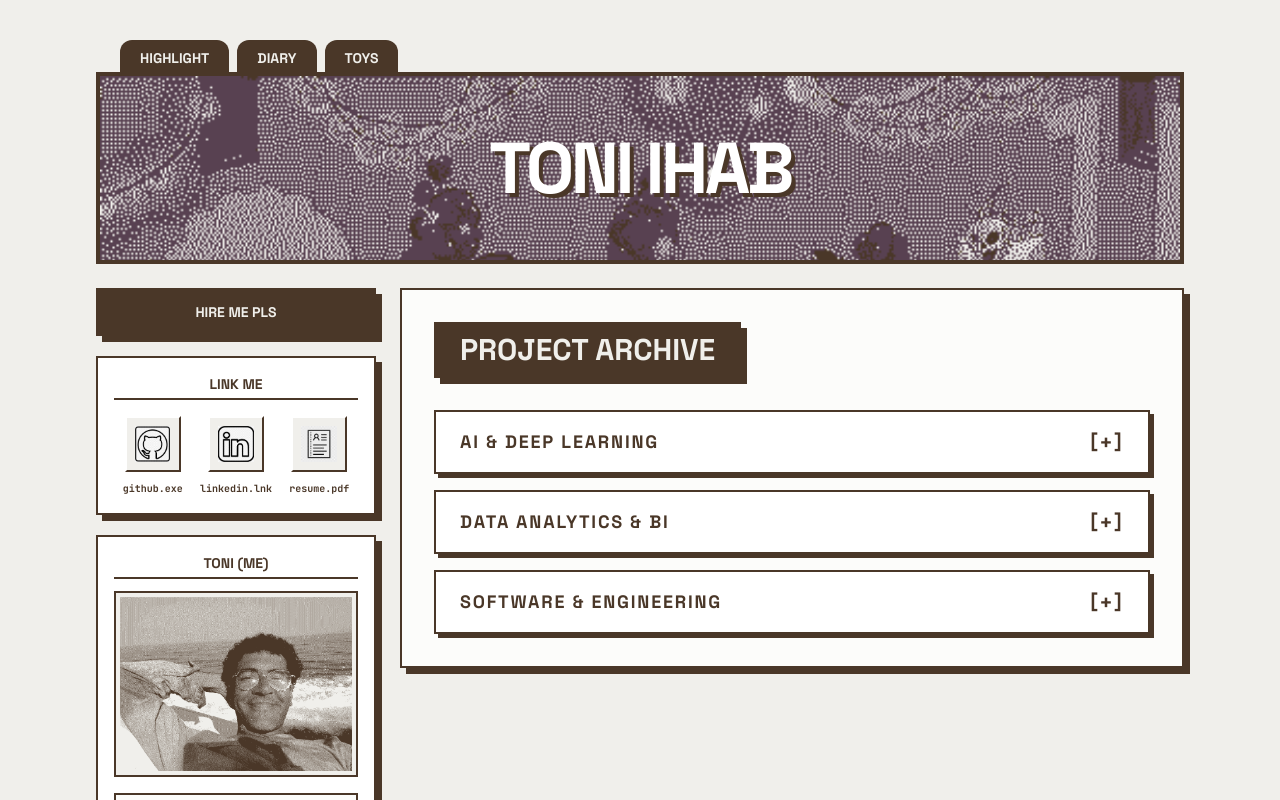
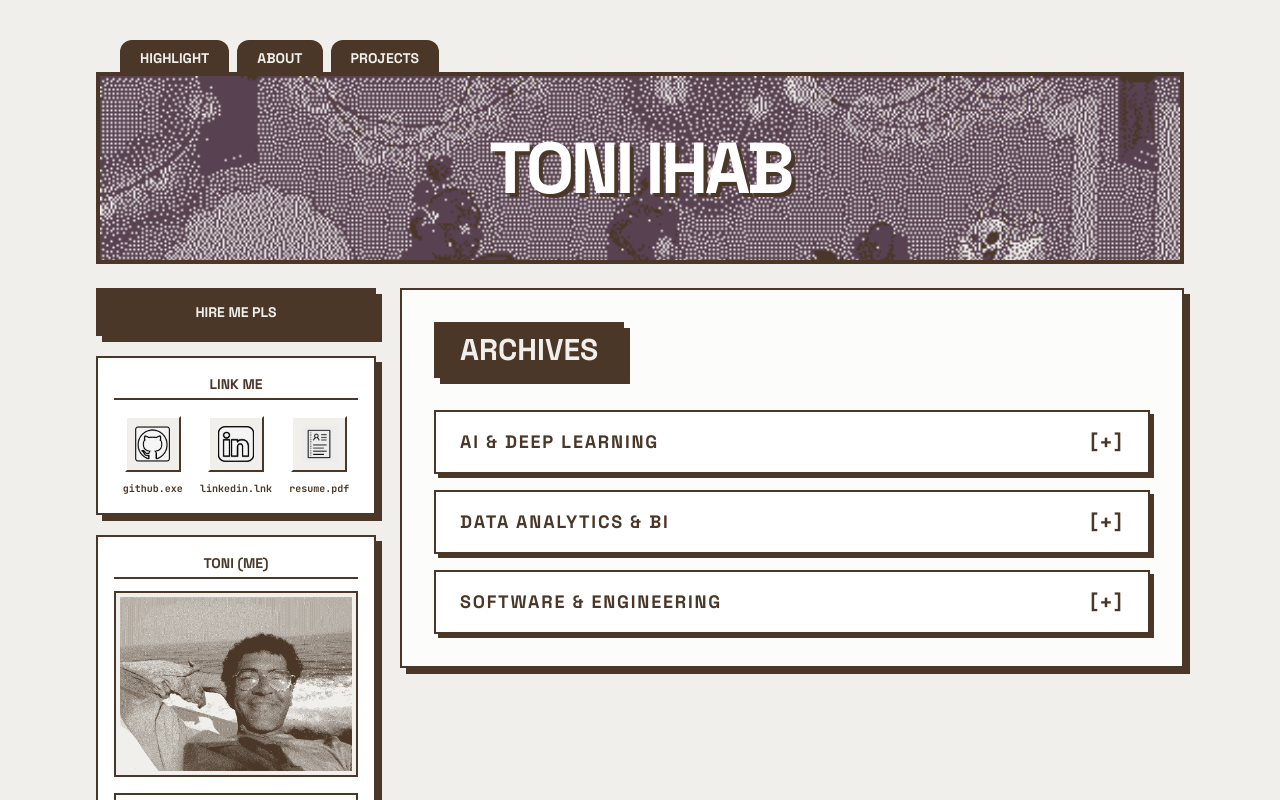
Before and after one commit to tokihab/portfolio, a Next.js app: page /projects in a window 1280 px wide. Shown: the top 800 px of the page. Built offline with nearby package versions, Linux system fonts and the light colour scheme.

Commit message:
feedback fixes

```diff
--- a/app/layout.tsx
+++ b/app/layout.tsx
@@ -42,11 +42,11 @@ export default function RootLayout({ children }: { children: React.ReactNode })
         <div className="sticky top-0 z-50 bg-beige w-full pt-4 md:pt-8 pb-6">
           <div className="max-w-6xl mx-auto flex flex-col px-4 md:px-8">
 
-            {/* HABBO FOLDER TABS */}
+            {/* HABBO FOLDER TABS - Renamed for clarity */}
             <nav className="flex flex-wrap items-end px-6 gap-2 relative z-10 -mb-1">
-              <Link href="/" className="px-5 pt-2 pb-2 mt-2 hover:mt-0 hover:pt-4 bg-dark text-beige rounded-t-xl font-space font-bold uppercase text-xs md:text-sm transition-all">highlight</Link>
-              <Link href="/about" className="px-5 pt-2 pb-2 mt-2 hover:mt-0 hover:pt-4 bg-dark text-beige rounded-t-xl font-space font-bold uppercase text-xs md:text-sm transition-all">Diary</Link>
-              <Link href="/projects" className="px-5 pt-2 pb-2 mt-2 hover:mt-0 hover:pt-4 bg-dark text-beige rounded-t-xl font-space font-bold uppercase text-xs md:text-sm transition-all">Toys</Link>
+              <Link href="/" className="px-5 pt-2 pb-2 mt-2 hover:mt-0 hover:pt-4 bg-dark text-beige rounded-t-xl font-space font-bold uppercase text-xs md:text-sm transition-all">Highlight</Link>
+              <Link href="/about" className="px-5 pt-2 pb-2 mt-2 hover:mt-0 hover:pt-4 bg-dark text-beige rounded-t-xl font-space font-bold uppercase text-xs md:text-sm transition-all">About</Link>
+              <Link href="/projects" className="px-5 pt-2 pb-2 mt-2 hover:mt-0 hover:pt-4 bg-dark text-beige rounded-t-xl font-space font-bold uppercase text-xs md:text-sm transition-all">Projects</Link>
             </nav>
 
             {/* BANNER */}
--- a/app/page.tsx
+++ b/app/page.tsx
@@ -40,7 +40,12 @@ export default function Home() {
 
       {/* Section 1: MASRISENSE */}
       <div className="p-6 md:p-8 bg-bgWhite flex flex-col">
-        <h3 className="font-space font-bold uppercase text-xl md:text-2xl mb-6 border-b-2 border-dark pb-2">MASRISENSE: KALAMNA's Text Analysis on Egyptian Arabic Dialect</h3>
+        <h3 className="font-space font-bold uppercase text-xl md:text-2xl mb-2 border-b-2 border-dark pb-2">MASRISENSE: KALAMNA's Text Analysis on Egyptian Arabic Dialect</h3>
+
+        {/* Added disclaimer for cold-boot load times */}
+        <p className="text-xs font-mono font-bold text-red-600 mb-4 bg-beige inline-block px-2 py-1 border-2 border-dark shadow-brutal-sm self-start">
+          [!] SYSTEM NOTE: Model runs on a free CPU tier. Please allow up to 30 seconds for initial cold boot.
+        </p>
 
         {/* FIXED MOBILE WRAPPER: 600px tall on mobile, aspect-video on desktop */}
         <div className="w-full h-[600px] lg:h-auto lg:aspect-video border-2 border-dark bg-dark shadow-brutal-sm mb-6">
--- a/app/projects/page.tsx
+++ b/app/projects/page.tsx
@@ -185,7 +185,7 @@ export default function Projects() {
 
       {/* Header */}
       <h2 className="text-3xl font-space font-bold inline-block border-2 border-dark bg-dark text-beige px-6 py-2 shadow-brutal uppercase self-start mb-8">
-        Project Archive
+        Archives
       </h2>
 
       {/* ================= MULTI-OPEN SLIDING DRAWERS ================= */}
```
